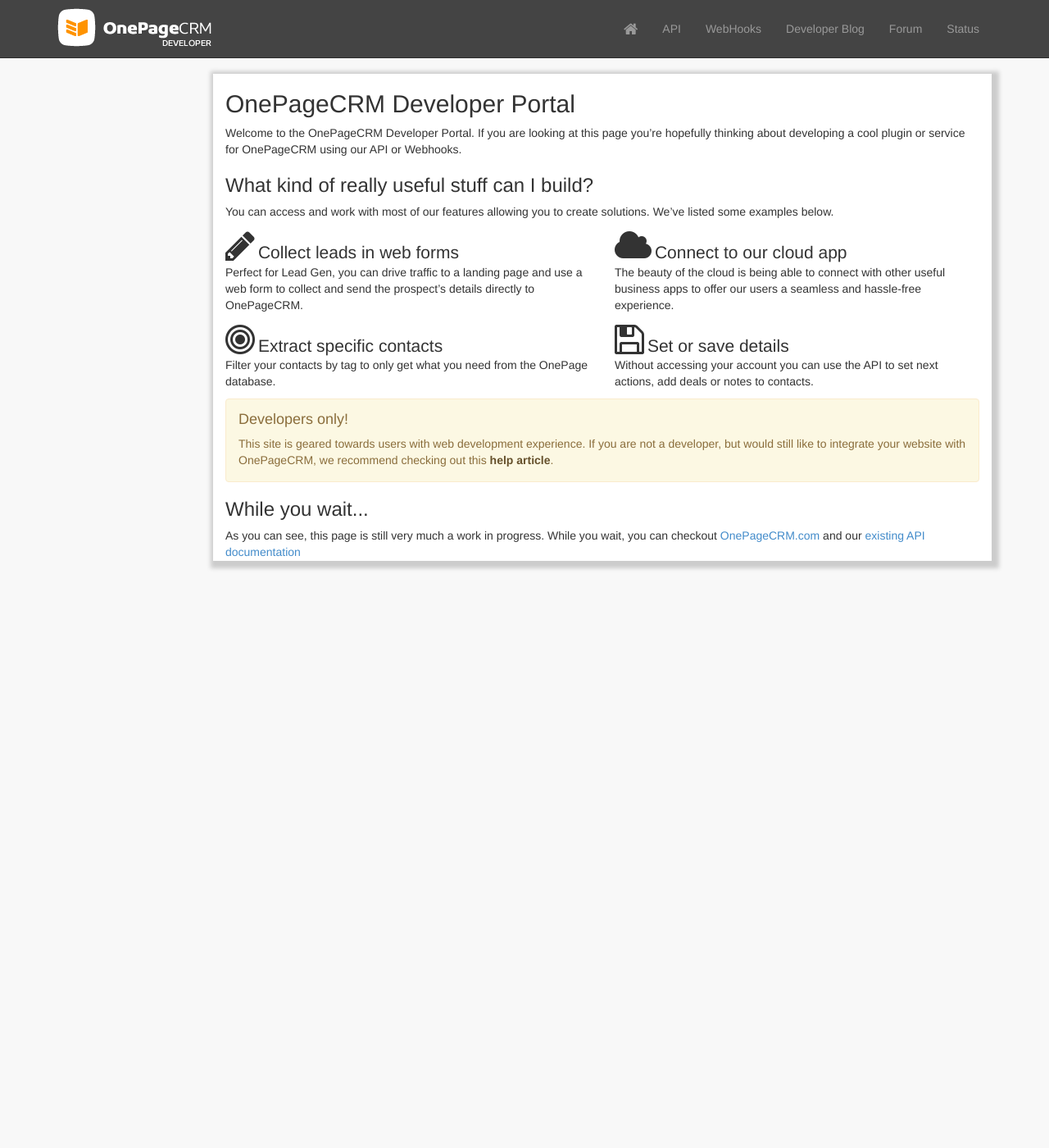
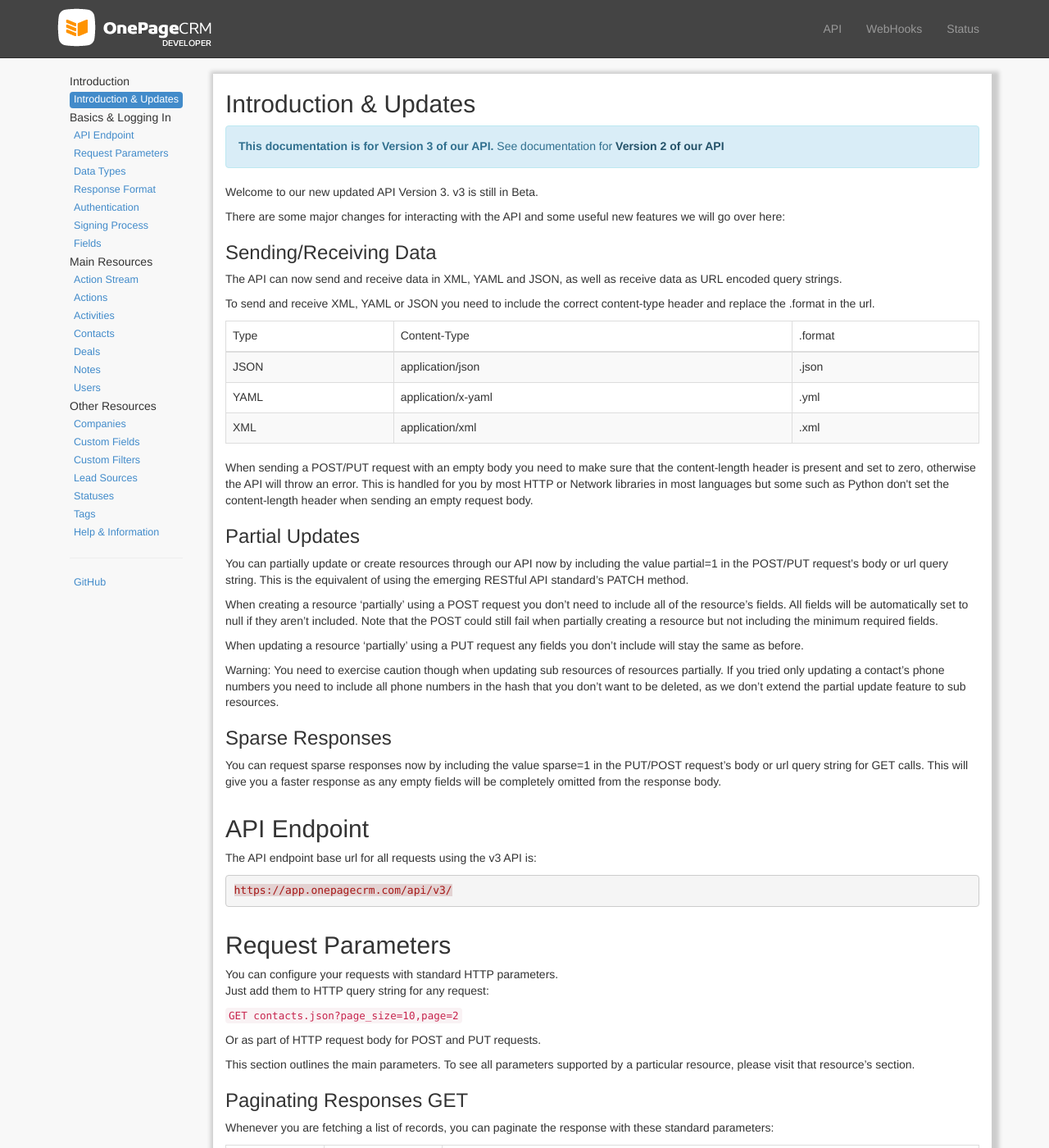
Before and after one commit to OnePageCRM/OnePageCRM.github.io, a Jekyll site: the page built from index.html, in a window 1280 px wide and 1400 px high. Shown: the whole window at 82% size. Built offline with Jekyll 4.4.1, drawn with Linux system fonts in a browser that asks for light colours; nearby versions of some CDN libraries; Markdown is read by kramdown in place of the engine named in the settings; some of the changed text lies outside the part shown.

Commit message:
removed blog, home, form pages

```diff
--- a/_includes/header.html
+++ b/_includes/header.html
@@ -17,13 +17,8 @@
 
           <div class="collapse navbar-collapse pull-right">
             <ul class="nav navbar-nav">
-              <li {% if page.url == '/index.html'%} class="active" {% endif %} >
-                <a href="/">
-                  <i class="fa fa-home fa-lg"></i>
-                </a>
-              </li>
-              <li {% if page.url == '/api/index.html'%} class="active" {% endif %}>
-                <a href="/api">API</a>
+              <li {% if page.url == '/index.html'%} class="active" {% endif %}>
+                <a href="/">API</a>
               </li>
              <!--  <li>
                 <a target="blank" href="http://www.onepagecrm.com/api/sales-crm-api.html" title="Link to our old API documentation">API v2</a>
@@ -31,12 +26,12 @@
               <li {% if page.url == '/webhooks/index.html'%} class="active" {% endif %}>
                 <a href="/webhooks">WebHooks</a>
               </li>
-              <li {% if page.url == '/blog/index.html'%} class="active" {% endif %}>
+             <!--  <li {% if page.url == '/blog/index.html'%} class="active" {% endif %}>
                 <a href="/blog">Developer Blog</a>
-              </li>
-              <li {% if page.url == '/forum/index.html'%} class="active" {% endif %}>
+              </li> -->
+              <!-- <li {% if page.url == '/forum/index.html'%} class="active" {% endif %}>
                 <a href="/forum">Forum</a>
-              </li>
+              </li> -->
               <li {% if page.url == '/status/index.html'%} class="active" {% endif %}>
                 <a href="/status">Status</a>
               </li>
--- a/index.html
+++ b/index.html
@@ -1,60 +1,26 @@
 ---
-layout: default
-title: "OnePageCRM Developer Portal"
+layout: api
+title: API
 ---
 
-<div id="" class="col-md-2">
 
-</div>
+{% for section in site.api_sections %}
+  {% assign attr = section[0] %}
+  {% assign label = section[1] %}
 
-<div id="content" class="col-md-10 maincontent shadow">
 
-<h2>OnePageCRM Developer Portal </h2>
-Welcome to the OnePageCRM Developer Portal. If you are looking at this page you’re hopefully thinking about developing a cool plugin or service for OnePageCRM using our API or Webhooks.
 
-<h3>What kind of really useful stuff can I build?</h3>
-<p class="">You can access and work with most of our features allowing you to create solutions. We’ve listed some examples below.</p>
-<div class="row">
-  <div class="col-md-12">
-    <div class="row">
-      <div class="col-md-6">
-        <i class="fa fa-pencil fa-3x"></i>
-        <span class="lead">Collect leads in web forms</span>
-        <p>Perfect for Lead Gen, you can drive traffic to a landing page and use a web form to collect and send the prospect’s details directly to OnePageCRM.</p>
-      </div>
-      <div class="col-md-6">
-        <i class="fa fa-cloud fa-3x"></i>
-        <span class="lead">Connect to our cloud app</span>
-        <p>The beauty of the cloud is being able to connect with other useful business apps to offer our users a seamless and hassle-free experience. </p>
-      </div>
-    </div>
-    <div class="row">
-      <div class="col-md-6">
-        <i class="fa fa-bullseye fa-3x"></i>
-        <span class="lead">Extract specific contacts</span>
-        <p>Filter your contacts by tag to only get what you need from the OnePage database. </p>
-      </div>
-      <div class="col-md-6">
-        <i class="fa fa-save fa-3x"></i>
-        <span class="lead">Set or save details</span>
-        <p>Without accessing your account you can use the API to set next actions, add deals or notes to contacts. </p>
-      </div>
-    </div>
-  </div>
-</div>
+  {% for page in site.categories[attr] reversed %}
 
-<!--
-The site will include documentation for our API, code snippets and boilerplate code examples to help you get up and running and integrating OnePageCRM with your custom application.
+    <h2 class="top-padding" id="{{ page.slug }}">{{ page.title }}</h2>
+    {{ page.content }}
+  {% endfor %}
+{% endfor %}
 
-We will also be engaging with the devloper community and highlighting some of the excelent plugins and integrations that our community has created. -->
+<script>
+$('body').scrollspy({
+    target: '#api-nav',
+    offset: 40
+  })
 
-<div class="alert alert-warning">
-<h4> Developers only! </h4>
-This site is geared towards users with web development experience. If you are not a developer, but would still like to integrate your website with OnePageCRM, we recommend checking out this <a class="alert-link" href="http://help.onepagecrm.com/article/78-wufoo-integration-lead-capture-with-web-form-builder">help article</a>.
-</div>
-
-<H3>While you wait... </H3>
-
-As you can see, this page is still very much a work in progress.
-While you wait, you can checkout <a href="http://www.onepagecrm.com"> OnePageCRM.com </a> and our <a href="http://www.onepagecrm.com/api/api_3.0.html"> existing API documentation </a>
-</div>
+</script>
```
Also changed, not shown: blog/draft_index.html (added, +11 -0 lines).
